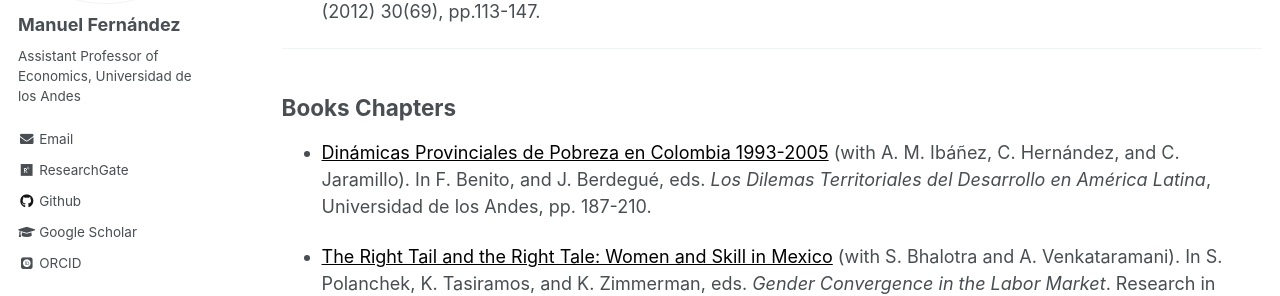
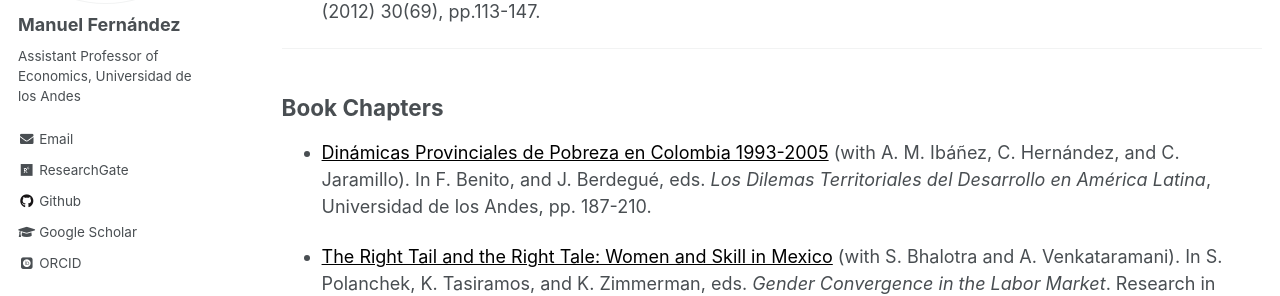
Before and after one commit to man-fern/man-fern.github.io, a Jekyll site: the page built from _pages/research.md, in a window 1280 px wide and 900 px high, scrolled down 428 px. Shown: the part 166-462 px from the top of the window. Built offline with Jekyll 4.4.1, drawn with Linux system fonts in a browser that asks for light colours; some web fonts are replaced.

Commit message:
Update research.md

```diff
--- a/_pages/research.md
+++ b/_pages/research.md
@@ -23,7 +23,7 @@ redirect_from:
 
 <hr>
 
-## Books Chapters
+## Book Chapters
 
 * <a href="https://www.jstor.org/stable/10.7440/j.ctt1g0b7ps" style="color: black;"> Dinámicas Provinciales de Pobreza en Colombia 1993-2005</a> (with A. M.  Ibáñez, C. Hernández, and C. Jaramillo). In F. Benito, and J. Berdegué, eds. *Los Dilemas Territoriales del Desarrollo en América Latina*, Universidad de los Andes, pp. 187-210.
 
```
